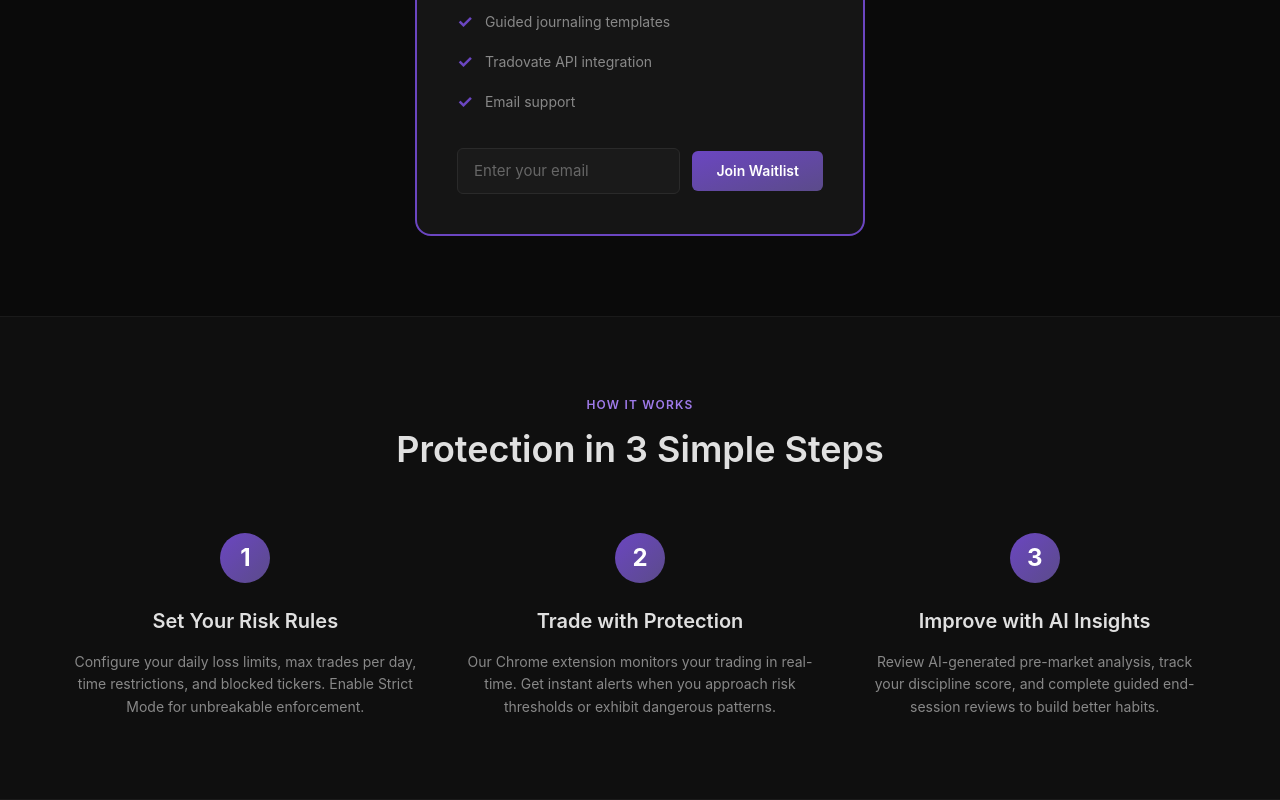
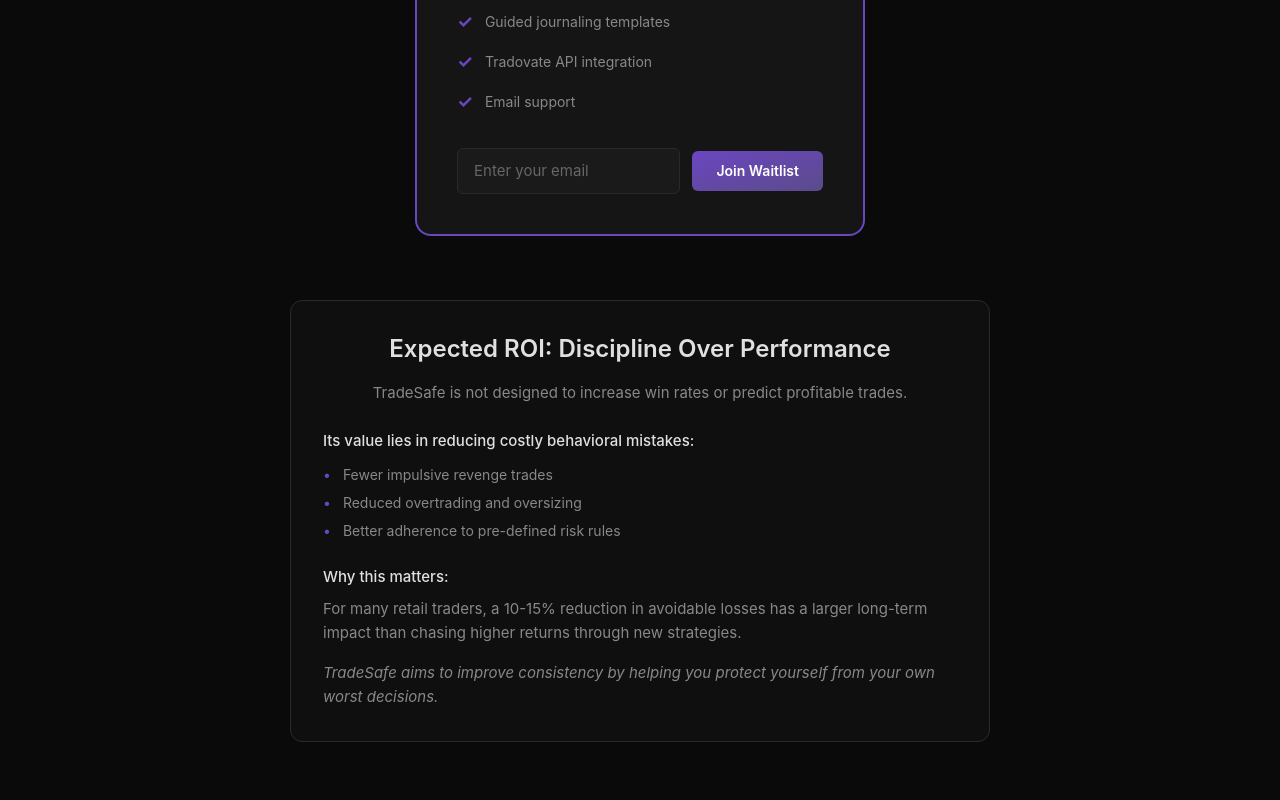
Before and after one commit to Trade-Safe/tradesafe-landing, a Next.js app: page / in a window 1280 px wide. Shown: the part 2282-3082 px from the top of the page. Built offline with nearby package versions, Linux system fonts and the light colour scheme.

Commit message:
feat: add ROI section to Pricing component

```diff
--- a/components/Pricing.tsx
+++ b/components/Pricing.tsx
@@ -11,9 +11,18 @@
   priceYear: string
   discount: string
   features: string[]
+  roi?: {
+    title: string
+    intro: string
+    subtitle: string
+    points: string[]
+    why: string
+    impact: string
+    conclusion: string
+  }
 }
 
-export default function Pricing({ label, title, subtitle, badge, description, priceYear, discount, features }: PricingProps) {
+export default function Pricing({ label, title, subtitle, badge, description, priceYear, discount, features, roi }: PricingProps) {
   return (
     <section id="pricing" className="py-20">
       <div className="max-w-[1200px] mx-auto px-8">
@@ -52,6 +61,28 @@
             <EmailFormPricing />
           </div>
         </div>
+
+        {/* ROI Section */}
+        {roi && (
+          <div className="max-w-[700px] mx-auto mt-16 p-8 bg-[#0f0f0f] border border-[#2a2a2a] rounded-xl">
+            <h3 className="text-2xl font-semibold text-[#e0e0e0] mb-4 text-center">{roi.title}</h3>
+            <p className="text-[#888] text-center mb-6">{roi.intro}</p>
+
+            <p className="text-[#e0e0e0] font-medium mb-3">{roi.subtitle}</p>
+            <ul className="list-none space-y-2 mb-6">
+              {roi.points.map((point, index) => (
+                <li key={index} className="flex items-start gap-3 text-[#888] text-sm">
+                  <span className="text-primary">•</span>
+                  {point}
+                </li>
+              ))}
+            </ul>
+
+            <p className="text-[#e0e0e0] font-medium mb-2">{roi.why}</p>
+            <p className="text-[#888] mb-4">{roi.impact}</p>
+            <p className="text-[#888] italic">{roi.conclusion}</p>
+          </div>
+        )}
       </div>
     </section>
   )
```
